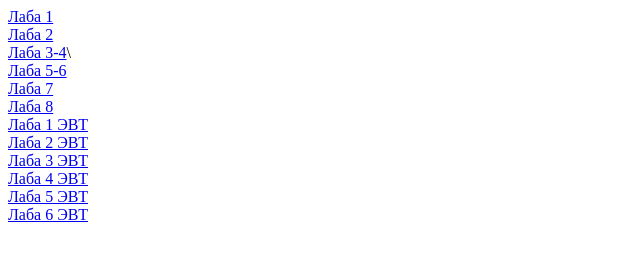
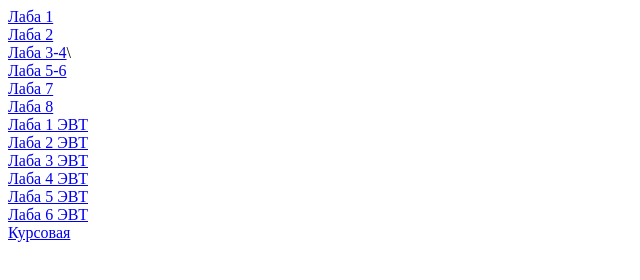
Before and after one commit to ElizavetaKn/ElizavetaKn.github.io, a plain HTML site: page index.html in a window 1280 px wide. Shown: the full height of the page, 0-640 px from the left. Drawn offline with Linux system fonts and the light colour scheme.

Commit message:
Update index.html

```diff
--- a/index.html
+++ b/index.html
@@ -25,5 +25,7 @@
     <a href="Laba_5/EVT_lab9.html">Лаба 5 ЭВТ<a/>
     <br>
     <a href="Laba_6/index.html">Лаба 6 ЭВТ<a/>
+      <br>
+    <a href="kyrsa4/index.html">Курсовая<a/>
   </body>
 </html>
```
